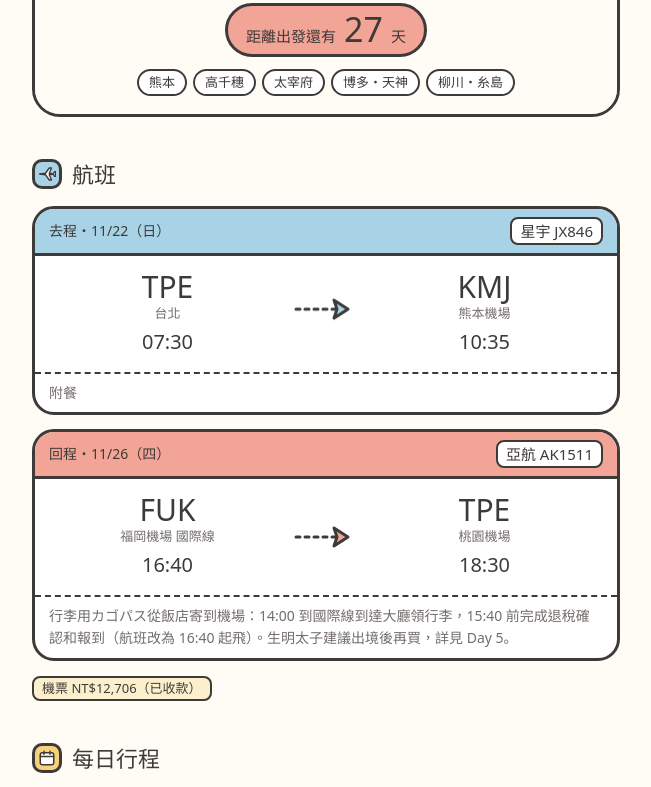
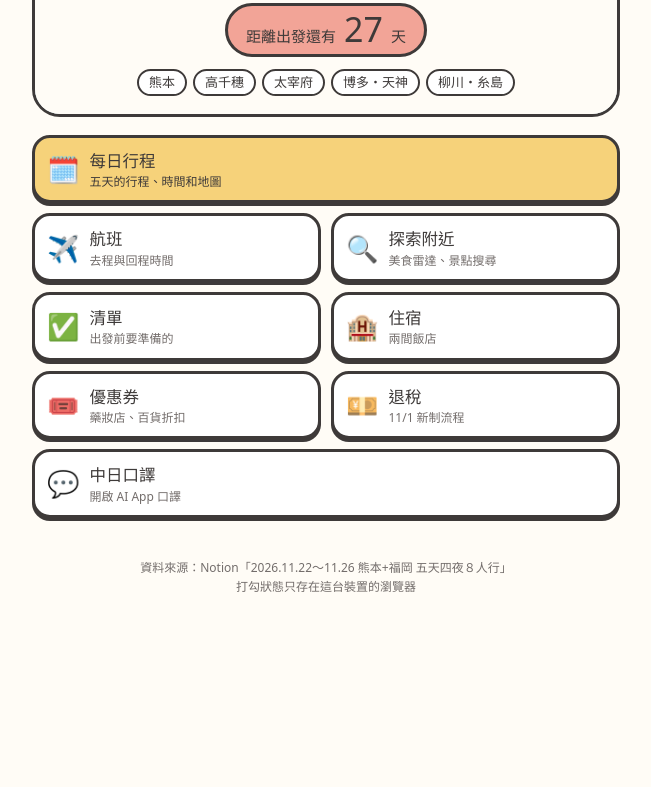
Before and after one commit to polo6216/kyushu-trip, a plain HTML site: page index.html in a window 1280 px wide. Shown: the part 539-1326 px from the top of the page, without its empty margins (314-965 px from the left). After the commit the page ends 1203 px from the top, so only its background shows below. Drawn offline with Linux system fonts and the light colour scheme; a web font is replaced by a local one.

Commit message:
改成分頁瀏覽：每個區塊獨立一頁（#plan、#flight…），首頁加入目錄
Co-Authored-By: Claude Opus 5.5 <noreply@anthropic.com>
Claude-Session: https://claude.ai/code/session_01P1gjE9DdbBgRTbvutkx8Xq

```diff
--- a/index.html
+++ b/index.html
@@ -255,6 +255,20 @@ body.lock{overflow:hidden}
 .tk-btn{font:inherit;font-size:14px;border:2px solid var(--ink);border-radius:999px;padding:4px 14px;background:var(--paper);cursor:pointer}
 .tk-notes{margin:14px 0 0;padding-left:20px;font-size:14px;display:grid;gap:4px;color:var(--ink-soft)}
 .tk-lead{font-size:15px;margin:-4px 0 14px}
+/* 分頁：一次只顯示一頁 */
+main>section{display:none}
+main>section.on{display:block;margin-top:22px;animation:pagein .25s ease both}
+main>section#home.on{margin-top:0}
+@keyframes pagein{from{opacity:0;transform:translateY(8px)}to{opacity:1;transform:none}}
+.toc{display:grid;grid-template-columns:1fr 1fr;gap:10px;margin-top:18px}
+.toc a{display:grid;grid-template-columns:auto 1fr;grid-template-rows:auto auto;column-gap:10px;align-items:center;text-decoration:none;background:#fff;border:var(--line);border-radius:18px;padding:10px 12px;box-shadow:0 3px 0 var(--ink)}
+.toc a:active{transform:translateY(2px);box-shadow:0 1px 0 var(--ink)}
+.toc .e{grid-row:1/3;font-size:26px;line-height:1}
+.toc b{font-weight:400;font-size:16.5px}
+.toc small{font-size:12px;color:var(--ink-soft);line-height:1.35}
+.toc a.today{grid-column:1/-1;background:var(--yellow)}
+.toc a:last-child{grid-column:1/-1}
+.toc a.today small{color:var(--ink)}
 /* 探索附近 */
 .ex-card{background:#fff;border:var(--line);border-radius:var(--r);padding:14px}
 .ex-k{font-size:11.5px;letter-spacing:.12em;color:#B4553F}
@@ -348,6 +362,16 @@ body.lock{overflow:hidden}
       <div class="route"><span>熊本</span><span>高千穗</span><span>太宰府</span><span>博多・天神</span><span>柳川・糸島</span></div>
     </div>
   </div>
+  <nav class="toc" aria-label="內容目錄">
+    <a href="#plan" class="today" id="tocToday"><span class="e" aria-hidden="true">🗓️</span><b>每日行程</b><small>五天的行程、時間和地圖</small></a>
+    <a href="#flight"><span class="e" aria-hidden="true">✈️</span><b>航班</b><small>去程與回程時間</small></a>
+    <a href="#explore"><span class="e" aria-hidden="true">🔍</span><b>探索附近</b><small>美食雷達、景點搜尋</small></a>
+    <a href="#todo"><span class="e" aria-hidden="true">✅</span><b>清單</b><small>出發前要準備的</small></a>
+    <a href="#stay"><span class="e" aria-hidden="true">🏨</span><b>住宿</b><small>兩間飯店</small></a>
+    <a href="#coupon"><span class="e" aria-hidden="true">🎟️</span><b>優惠券</b><small>藥妝店、百貨折扣</small></a>
+    <a href="#refund"><span class="e" aria-hidden="true">💴</span><b>退稅</b><small>11/1 新制流程</small></a>
+    <a href="#talk"><span class="e" aria-hidden="true">💬</span><b>中日口譯</b><small>開啟 AI App 口譯</small></a>
+  </nav>
 </section>
 
 <section id="flight">
@@ -695,9 +719,10 @@ function applyLoc(lat,lng,scroll){
   msg.textContent=(todayI>=0?"今天":"依位置")+`顯示 Day ${target+1}`+(here?`・最近：${nm}（${fmtKm(here.km)}）`:"");
   if(target!==day){day=target;store.set("kf3-day",day);renderTabs();renderDay(true)}else renderDay(false);
   if(scroll)setTimeout(()=>{
-    if(scroll==="auto"&&((location.hash&&location.hash!=="#plan")||scrollY>300))return; /* 使用者已經自己點去別區就不打斷 */
-    const el=here?document.getElementById("st"+here.i):document.getElementById("plan");
-    el?.scrollIntoView({behavior:"smooth",block:here?"center":"start"});
+    if(scroll==="auto"&&((location.hash&&location.hash!=="#plan")||scrollY>300))return; /* 使用者已經自己點去別頁就不打斷 */
+    const sw=curPage!=="plan";if(sw){history.replaceState(null,"","#plan");showPage("plan")}
+    const el=here?document.getElementById("st"+here.i):null;
+    if(el)setTimeout(()=>el.scrollIntoView({behavior:"smooth",block:"center"}),sw?80:0);
   },350);
 }
 function locate(scroll){
@@ -738,8 +763,27 @@ function renderList(){
 }
 
 const links=[...document.querySelectorAll(".nav a")];
-const io=new IntersectionObserver(es=>es.forEach(e=>{if(e.isIntersecting)links.forEach(a=>a.classList.toggle("on",a.getAttribute("href")==="#"+e.target.id))}),{rootMargin:"-45% 0px -50% 0px"});
-document.querySelectorAll("main section").forEach(s=>io.observe(s));
+/* ===== 分頁：每個區塊是獨立的一頁，網址 #plan、#flight… 可以直接分享或加到書籤 ===== */
+const PAGES=[...document.querySelectorAll("main>section")].map(s=>s.id);
+const BASE_TITLE=document.title;
+let curPage=null;
+function pageOf(h){const id=(h||"").replace(/^#/,"").split("-")[0];return PAGES.includes(id)?id:"home"}
+function showPage(id){
+  if(id===curPage)return;
+  curPage=id;
+  document.querySelectorAll("main>section").forEach(s=>s.classList.toggle("on",s.id===id));
+  links.forEach(a=>a.classList.toggle("on",a.getAttribute("href")==="#"+id));
+  const on=links.find(a=>a.classList.contains("on"));if(on)on.parentElement.parentElement.scrollLeft=on.offsetLeft-60;
+  const h=document.querySelector(`#${id} h2`);document.title=id==="home"?BASE_TITLE:(h?h.textContent.trim():id)+"｜"+BASE_TITLE;
+  const de=document.documentElement;de.style.scrollBehavior="auto";window.scrollTo(0,0);
+  requestAnimationFrame(()=>{window.scrollTo(0,0);de.style.scrollBehavior=""});
+}
+function route(){showPage(pageOf(location.hash))}
+window.addEventListener("hashchange",route);
+window.addEventListener("popstate",route);
+document.querySelector(".nav").addEventListener("click",e=>{const a=e.target.closest("a");if(a&&a.getAttribute("href")===location.hash)window.scrollTo({top:0,behavior:"smooth"})});
+route();
+{const t=document.getElementById("tocToday"),i=todayI>=0?todayI:-1;if(i>=0)t.querySelector("small").textContent=`今天 Day ${i+1}：${DAYS[i].title}`}
 
 renderTabs();renderDay(false);renderList();
 
@@ -933,7 +977,7 @@ document.getElementById("exQ").addEventListener("input",()=>{exLimit=12;renderEx
 document.getElementById("exMore").onclick=()=>{exLimit+=20;renderExRes()};
 document.getElementById("exLocBtn").onclick=()=>{document.getElementById("exLoc").textContent="定位中…";locate(false)};
 document.getElementById("explore").addEventListener("click",e=>{const b=e.target.closest("[data-go]");if(!b)return;const[d,si]=b.dataset.go.split("-").map(Number);
-  day=d;store.set("kf3-day",day);renderTabs();renderDay(true);setTimeout(()=>{const el=document.getElementById("st"+si);el?.scrollIntoView({behavior:"smooth",block:"center"});el?.querySelector(".card")?.animate([{boxShadow:"0 0 0 4px var(--coral)"},{boxShadow:"0 0 0 0 transparent"}],{duration:1600})},300)});
+  day=d;store.set("kf3-day",day);renderTabs();renderDay(true);location.hash="plan";setTimeout(()=>{const el=document.getElementById("st"+si);el?.scrollIntoView({behavior:"smooth",block:"center"});el?.querySelector(".card")?.animate([{boxShadow:"0 0 0 4px var(--coral)"},{boxShadow:"0 0 0 0 transparent"}],{duration:1600})},300)});
 renderExplore();
 </script>
 
```
